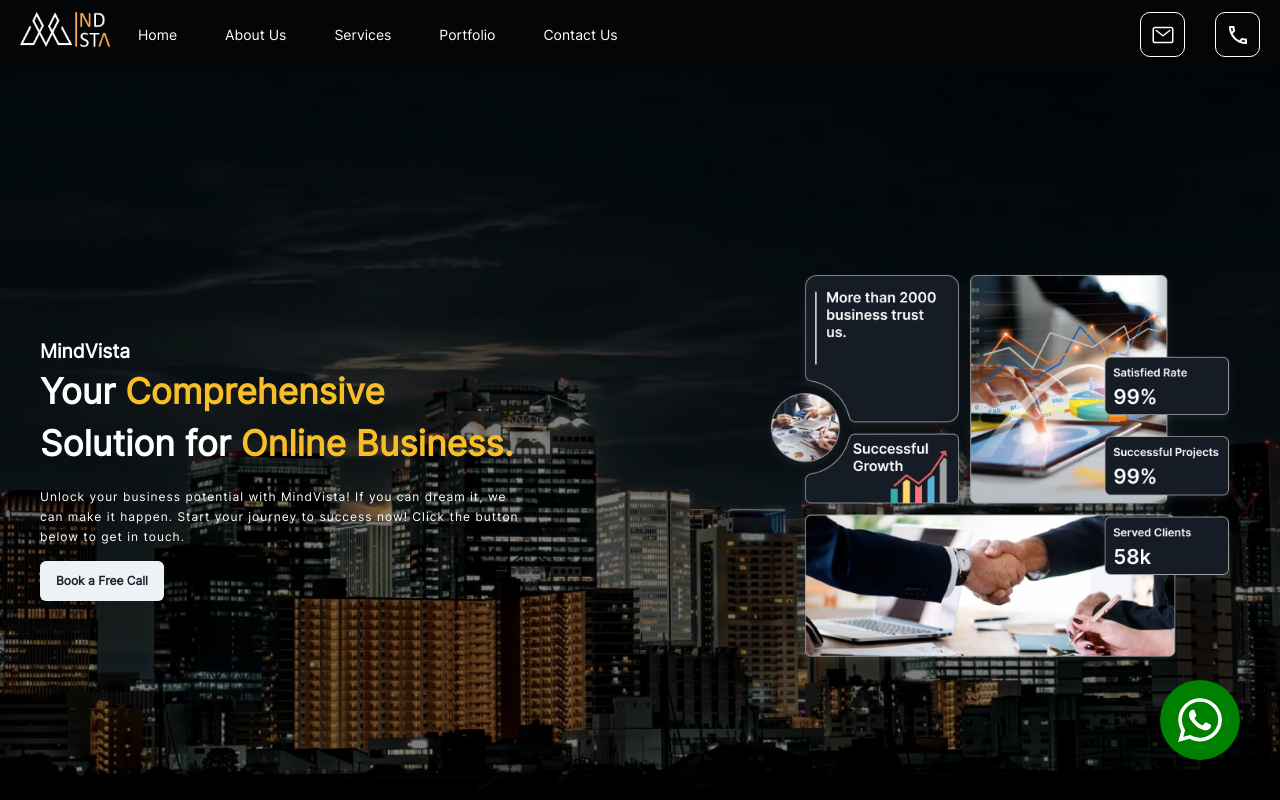
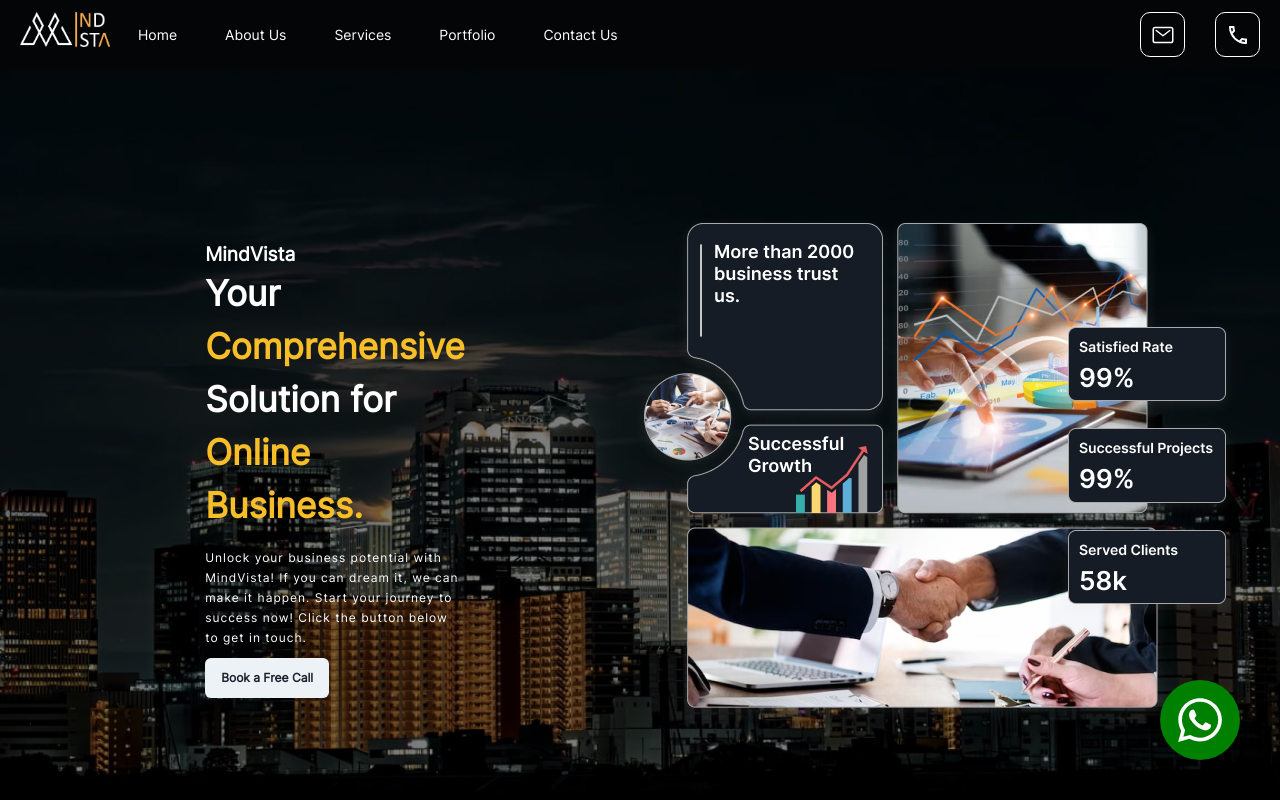
Before and after one commit to Hashir-Khan777/mindvista, a React (Vite) app: page / in a window 1280 px wide. Shown: the top 800 px of the page. Built offline with nearby package versions, Linux system fonts and the light colour scheme.

Commit message:
home section fixed

```diff
--- a/src/Pages/home/index.jsx
+++ b/src/Pages/home/index.jsx
@@ -17,10 +17,17 @@
             sx={style.overlay}
             flexDirection={{ base: "column", md: "row" }}
           >
-            <Box sx={{ flex: 0.4, textAlign: { base: "center", md: "left" } }}>
+            <Box
+              sx={{
+                flex: { base: "1", md: "0.4" },
+                textAlign: { base: "left", md: "left" },
+                maxW: "80%",
+                m: "auto",
+              }}
+            >
               <Text
                 sx={{
-                  fontSize: { base: "1rem", md: "1.2rem" },
+                  fontSize: { base: "0.8rem", md: "1.2rem" },
                   fontWeight: 600,
                   color: "#fff",
                 }}
@@ -29,7 +36,7 @@
               </Text>
               <Text
                 sx={{
-                  fontSize: { base: "1.5rem", md: "2.2rem" },
+                  fontSize: { base: "1.8rem", md: "2.2rem" },
                   fontWeight: 600,
                   color: "#fff",
                 }}
@@ -46,6 +53,7 @@
               <Heading
                 sx={{
                   fontSize: { base: "10px", md: "12px" },
+
                   fontWeight: 400,
                   color: "#fff",
                   letterSpacing: "1px",
@@ -59,20 +67,22 @@
               </Heading>
               <Button
                 sx={{
-                  mt: "14px",
                   fontSize: { base: "10px", md: "12px" },
                   fontWeight: 700,
+                  mt: "10px",
                 }}
               >
                 Book a Free Call
               </Button>
             </Box>
-            <Box sx={{ flex: 0.4, textAlign: { base: "center", md: "left" } }}>
+            <Box sx={{ textAlign: { base: "center", md: "left" } }}>
               <Image
                 src="./images/bannerimage.png"
                 sx={{
                   width: "auto",
                   height: "auto",
+                  display: { base: "none", md: "block" },
+                  flex: { base: "0", md: "0.4" },
                 }}
                 // mt={{ base: 4, md: 0 }}
               />
```
